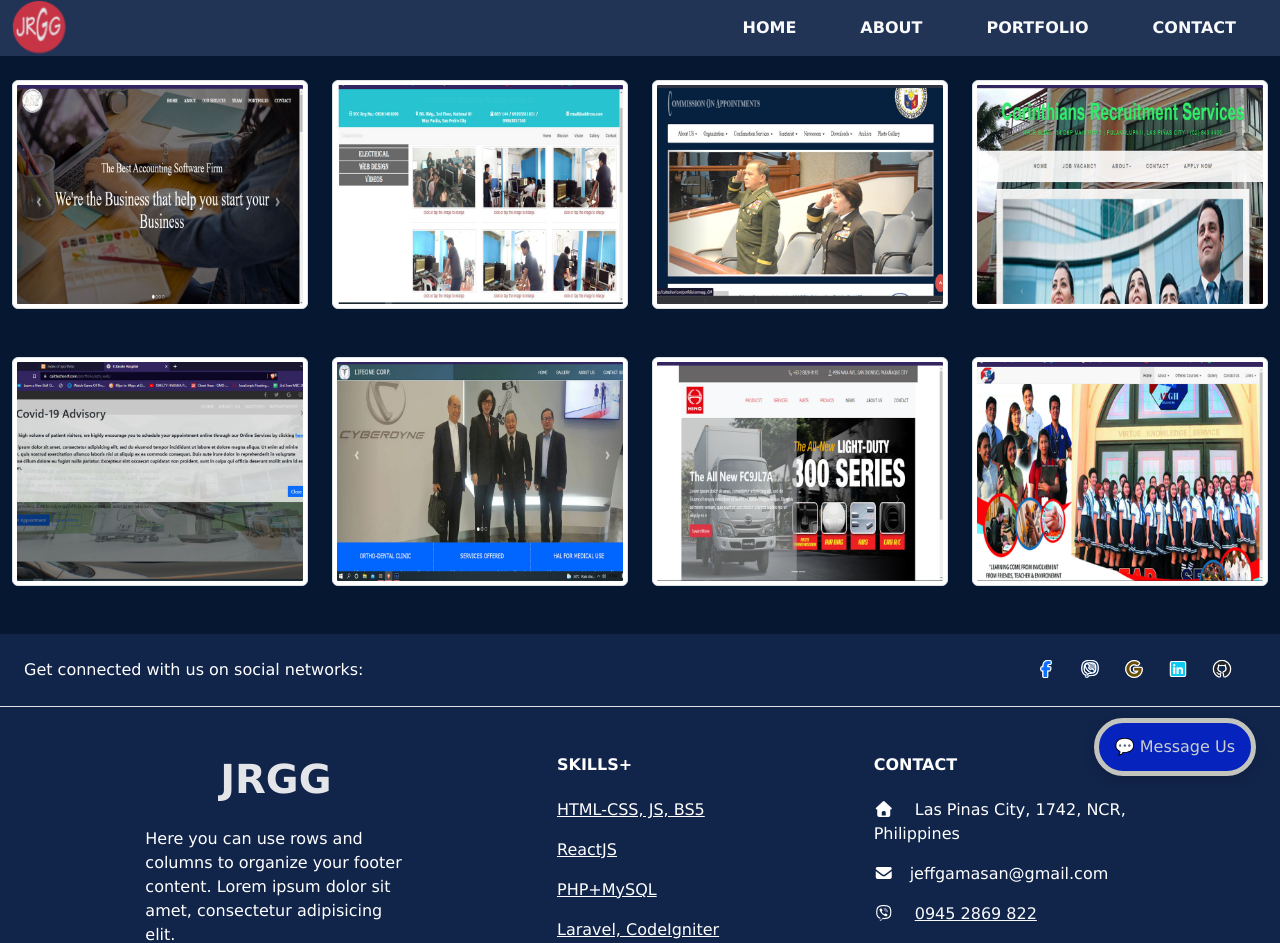
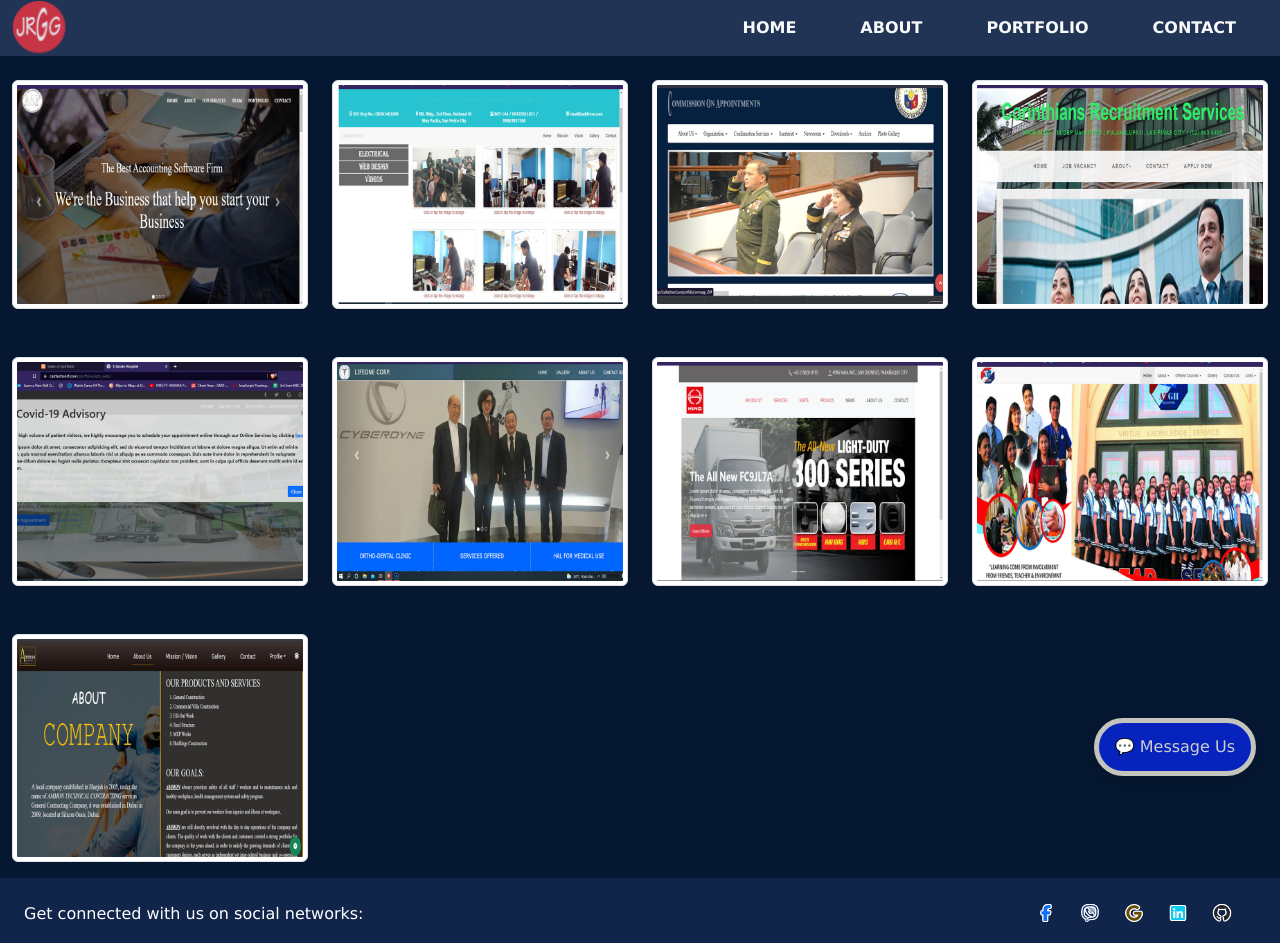
Before and after one commit to kuzululu/jrgg, a React (Vite) app: page /portfolio in a window 1280 px wide. Shown: the top 943 px of the page. Built offline with nearby package versions, Linux system fonts and the light colour scheme.

Commit message:
Update Portfolio.jsx

```diff
--- a/src/pages/Portfolio.jsx
+++ b/src/pages/Portfolio.jsx
@@ -12,6 +12,7 @@ import ezh_web from '../assets/images/portfolio/slider-ezh_web.jpg'
 import life1corp from '../assets/images/portfolio/slider-life1corp.jpg'
 import sample from '../assets/images/portfolio/slider-sample.jpg'
 import school from '../assets/images/portfolio/slider-school.jpg'
+import ammon from '../assets/images/portfolio/slider-construction_company.jpg'
 
 const PortfolioPage = () => {
   return (
@@ -56,6 +57,12 @@ const PortfolioPage = () => {
           </div>
         </div>
 
+        <div className="row mt-5 mb-3">
+          <div className="col-md-3 col-lg-3 mb-md-0 mb-lg-0 mb-3">
+            <a href="#" data-bs-toggle="modal" data-bs-target="#modalAmmon"><img src={ ammon }   className="img-fluid img-thumbnail w-100" /></a>
+          </div>
+        </div>
+
       </div>
     </section>
 
```
